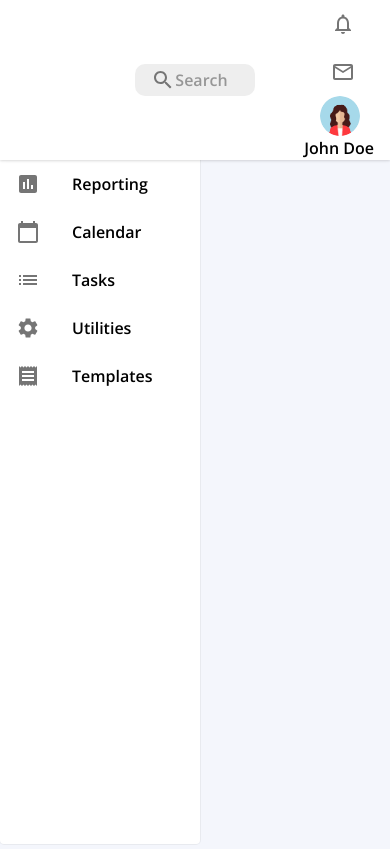
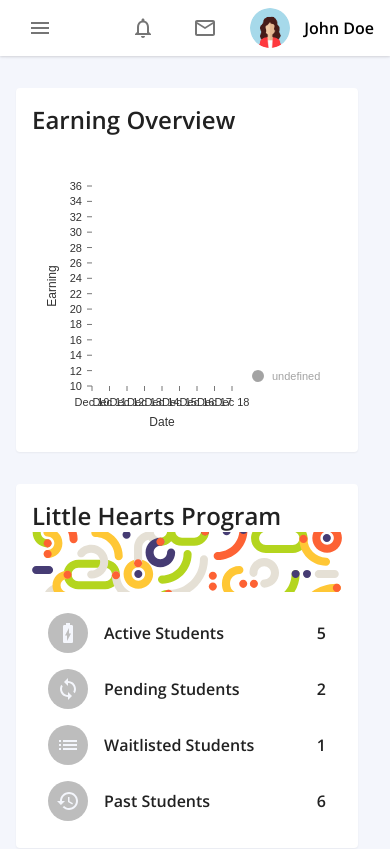
Before and after one commit to christianromarserad/Project-Indigo, a React (Create React App) app: page / in a window 390 px wide. Shown: the top 849 px of the page. Built offline with nearby package versions, Linux system fonts and the light colour scheme.

Commit message:
Make it responsive

```diff
--- a/src/App.js
+++ b/src/App.js
@@ -1,4 +1,4 @@
-import React from "react";
+import React, { useState } from "react";
 import avatarImage from "./avatar.png";
 import {
   makeStyles,
@@ -9,8 +9,14 @@ import {
   Input,
   Toolbar,
   Typography,
+  Hidden,
 } from "@material-ui/core";
-import { MailOutline, NotificationsNone, Search } from "@material-ui/icons";
+import {
+  MailOutline,
+  NotificationsNone,
+  Search,
+  Menu,
+} from "@material-ui/icons";
 import SideBar from "./SideBar";
 import Content from "./Content";
 
@@ -40,22 +46,35 @@ const useStyles = makeStyles((theme) => ({
 
 function App() {
   const { appBar, appBarProfile, searchBar } = useStyles();
+  const [isDrawerOpen, setIsDrawerOpen] = useState(false);
+
   return (
     <>
       <AppBar className={appBar} elevation={3}>
         <Toolbar>
-          <Grid item xs={4}></Grid>
+          <Grid item sm={0} md={4}></Grid>
+          <Hidden smDown>
             <Grid xs={4} item className={searchBar} container>
               <Grid container alignItems="center">
                 <Search />
+
                 <Grid item xs={true}>
                   <Input disableUnderline fullWidth placeholder="Search" />
                 </Grid>
               </Grid>
             </Grid>
+          </Hidden>
+
+          <Hidden mdUp>
+            <IconButton onClick={() => setIsDrawerOpen(!isDrawerOpen)}>
+              <Menu />
+            </IconButton>
+          </Hidden>
+
           <Grid
             item
-            xs={4}
+            sm={true}
+            md={4}
             className={appBarProfile}
             container
             alignItems="center"
@@ -76,7 +95,7 @@ function App() {
       </AppBar>
       <Grid container>
         <Grid item>
-          <SideBar />
+          <SideBar open={isDrawerOpen} onClose={() => setIsDrawerOpen(false)} />
         </Grid>
         <Grid xs={true}>
           <Content />
--- a/src/DashBoard.js
+++ b/src/DashBoard.js
@@ -15,10 +15,10 @@ function DashBoard() {
   const { mainContent } = useStyles();
   return (
     <Grid container className={mainContent}>
-      <Grid item xs={6}>
+      <Grid item xs={12} sm={12} md={6}>
         <Earnings />
       </Grid>
-      <Grid item xs={6}>
+      <Grid item xs={12} sm={12} md={6}>
         <Program />
       </Grid>
       <Leads />
--- a/src/SideBar.js
+++ b/src/SideBar.js
@@ -8,6 +8,7 @@ import {
   ListItemIcon,
   ListItemText,
   Drawer,
+  Hidden,
 } from "@material-ui/core";
 import {
   Dashboard,
@@ -68,9 +69,21 @@ const listItems = [
   },
 ];
 
-function SideBar() {
+function SideBar({ open, onClose }) {
   const { paper } = useStyles();
   return (
+    <>
+      <Drawer variant="temporary" open={open} onClose={onClose}>
+        <List component="nav" aria-labelledby="nested-list-subheader">
+          {listItems.map(({ label, icon, to }) => (
+            <ListItem button component={Link} to={to} onClick={onClose}>
+              <ListItemIcon>{icon}</ListItemIcon>
+              <ListItemText primary={label} />
+            </ListItem>
+          ))}
+        </List>
+      </Drawer>
+      <Hidden smDown>
         <Paper className={paper} open={true}>
           <Toolbar />
           <List component="nav" aria-labelledby="nested-list-subheader">
@@ -82,6 +95,8 @@ function SideBar() {
             ))}
           </List>
         </Paper>
+      </Hidden>
+    </>
   );
 }
 
```
Lines whose indentation alone changed are shown as unchanged.
